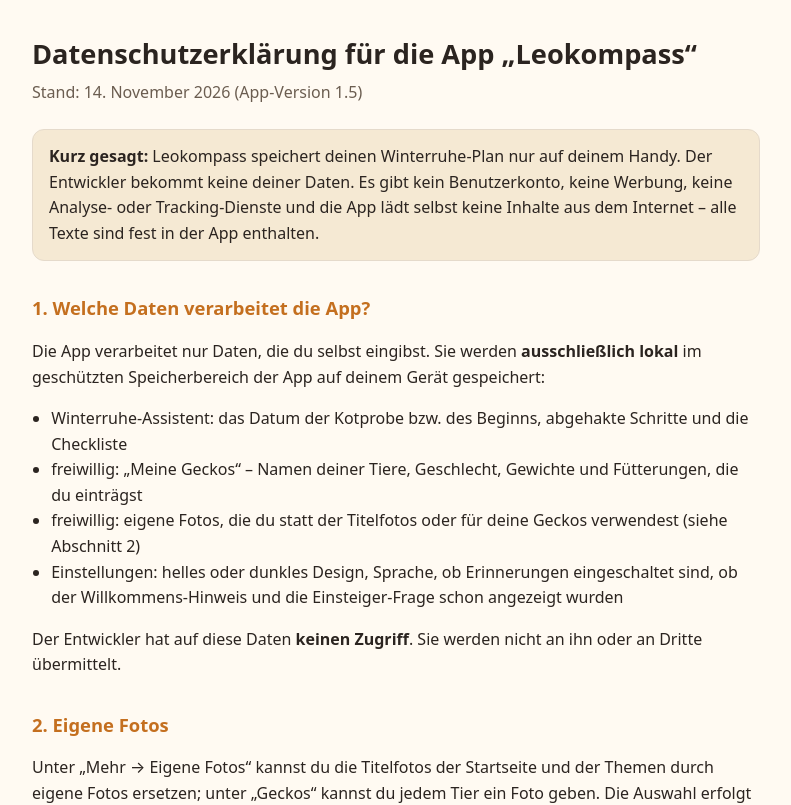
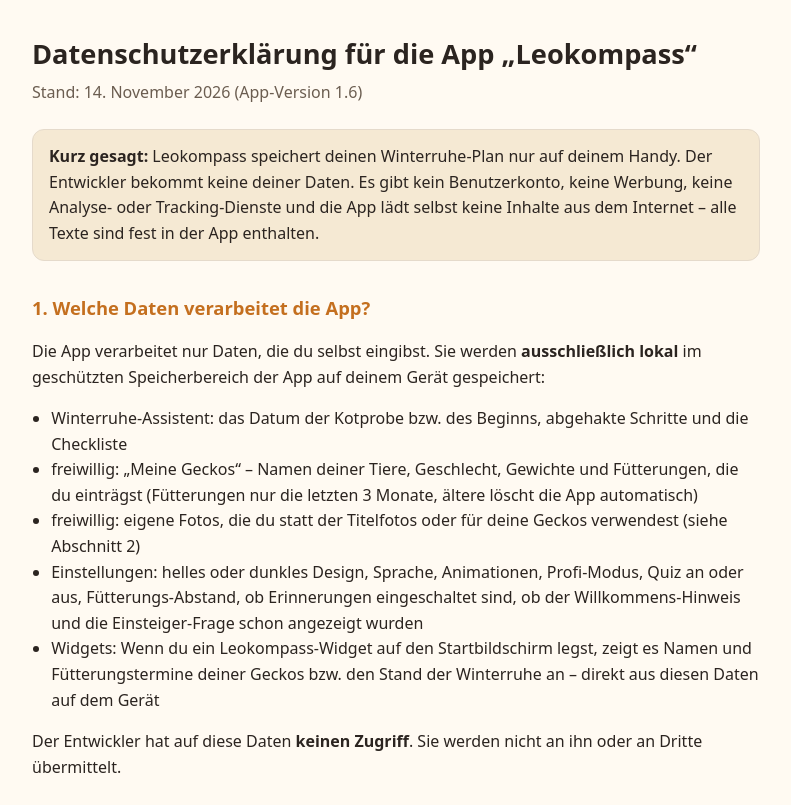
Before and after one commit to L0gix3/leokompass, a plain HTML site: page datenschutz.html in a window 1280 px wide. Shown: the top 805 px of the page, without its empty margins (244-1035 px from the left). Drawn offline with Linux system fonts and the light colour scheme.

Commit message:
Datenschutz: Version 1.6 (Widgets, neue Einstellungen, Fütterungen 3 Monate)
Co-Authored-By: Claude Opus 5.5 <noreply@anthropic.com>

```diff
--- a/datenschutz.html
+++ b/datenschutz.html
@@ -28,7 +28,7 @@
 <body>
 <main>
 <h1>Datenschutzerklärung für die App „Leokompass“</h1>
-<p class="stand">Stand: 14. November 2026 (App-Version 1.5)</p>
+<p class="stand">Stand: 14. November 2026 (App-Version 1.6)</p>
 
 <div class="kasten">
   <strong>Kurz gesagt:</strong> Leokompass speichert deinen Winterruhe-Plan nur auf deinem Handy. Der Entwickler
@@ -41,9 +41,10 @@
 geschützten Speicherbereich der App auf deinem Gerät gespeichert:</p>
 <ul>
   <li>Winterruhe-Assistent: das Datum der Kotprobe bzw. des Beginns, abgehakte Schritte und die Checkliste</li>
-  <li>freiwillig: „Meine Geckos“ – Namen deiner Tiere, Geschlecht, Gewichte und Fütterungen, die du einträgst</li>
+  <li>freiwillig: „Meine Geckos“ – Namen deiner Tiere, Geschlecht, Gewichte und Fütterungen, die du einträgst (Fütterungen nur die letzten 3 Monate, ältere löscht die App automatisch)</li>
   <li>freiwillig: eigene Fotos, die du statt der Titelfotos oder für deine Geckos verwendest (siehe Abschnitt 2)</li>
-  <li>Einstellungen: helles oder dunkles Design, Sprache, ob Erinnerungen eingeschaltet sind, ob der Willkommens-Hinweis und die Einsteiger-Frage schon angezeigt wurden</li>
+  <li>Einstellungen: helles oder dunkles Design, Sprache, Animationen, Profi-Modus, Quiz an oder aus, Fütterungs-Abstand, ob Erinnerungen eingeschaltet sind, ob der Willkommens-Hinweis und die Einsteiger-Frage schon angezeigt wurden</li>
+  <li>Widgets: Wenn du ein Leokompass-Widget auf den Startbildschirm legst, zeigt es Namen und Fütterungstermine deiner Geckos bzw. den Stand der Winterruhe an – direkt aus diesen Daten auf dem Gerät</li>
 </ul>
 <p>Der Entwickler hat auf diese Daten <strong>keinen Zugriff</strong>. Sie werden nicht an ihn oder an Dritte übermittelt.</p>
 
```
Also changed, not shown: datenschutz-en.html (+4 -3 lines).
